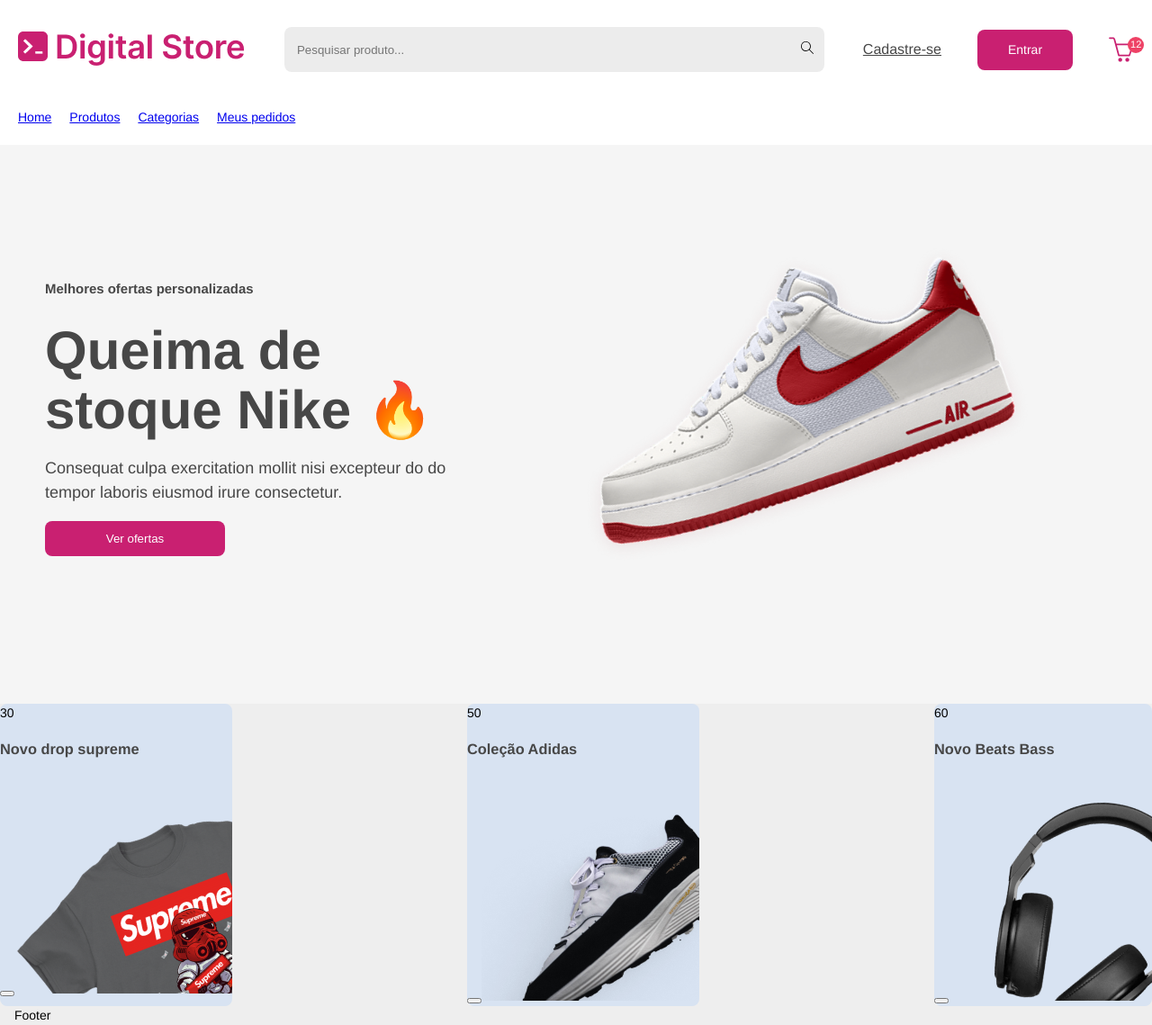
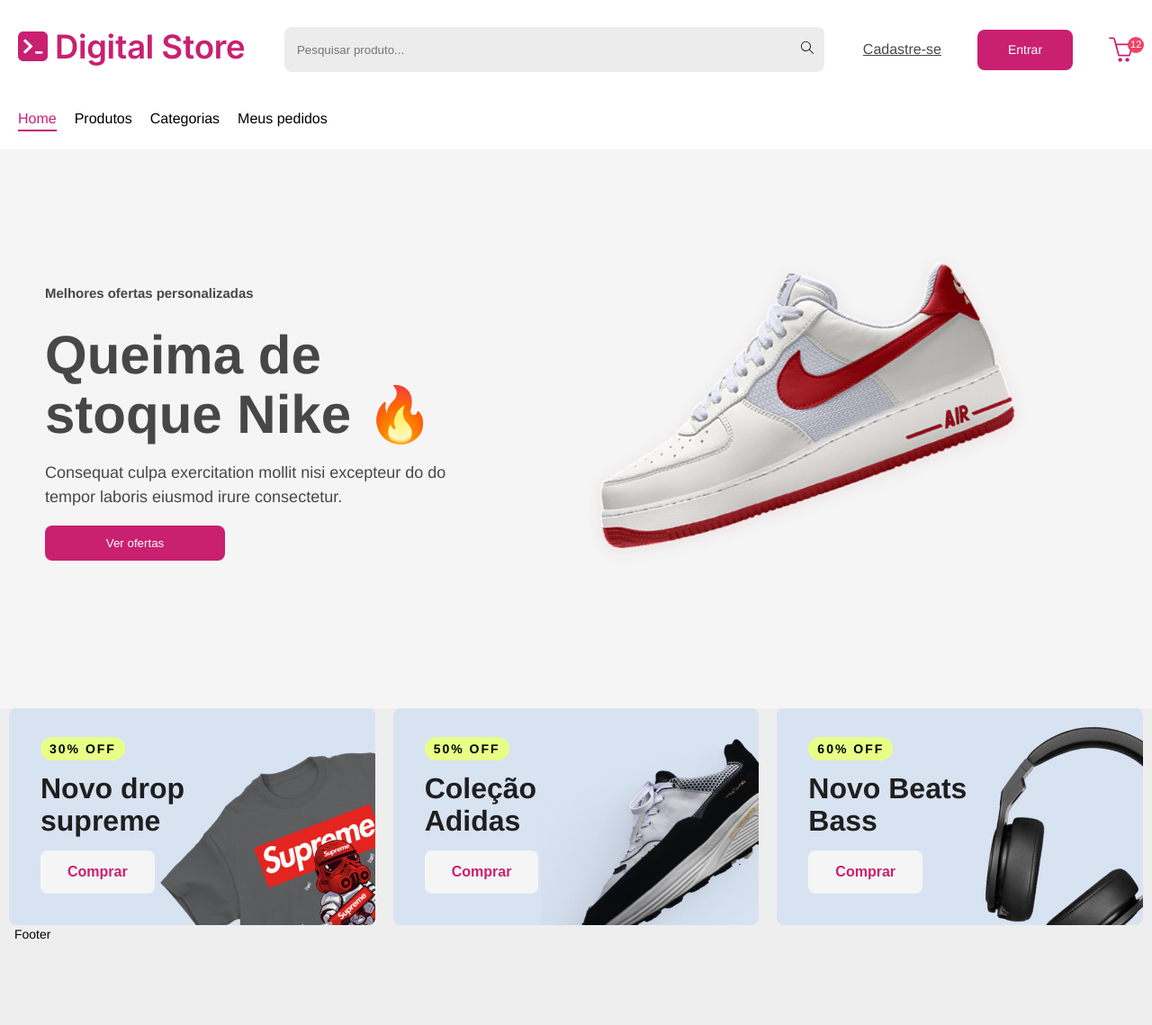
Before and after one commit to pamplona007/fs38-dc-projeto-react, a React (Vite) app: page / in a window 1280 px wide. Shown: the whole page at 90% size. After the commit the page ends 1049 px from the top, so only its background shows below. Built offline with nearby package versions, Linux system fonts and the light colour scheme.

Commit message:
Cards de destaque

```diff
--- a/src/components/menu/Menu.module.css
+++ b/src/components/menu/Menu.module.css
@@ -12,12 +12,17 @@
   margin: 0 auto;
 }
 
-.menu > li.active {
+.menu a {
+  text-decoration: none;
+  color: inherit;
+}
+
+.menu li.active {
   color: #c92071;
   border-bottom: 2px solid #c92071;
 }
 
-.menu > li.active,
-.menu > li.item {
+.menu li.active,
+.menu li.item {
   font-size: 16px;
 }
--- a/src/components/product-card-destack/ProductCardDestack.jsx
+++ b/src/components/product-card-destack/ProductCardDestack.jsx
@@ -1,13 +1,12 @@
-import ProductBadge from "../product-card/product-badge/ProductBadge";
 import style from "./ProductCardDestack.module.css";
 
 function ProductCardDestack({ title, image, discount }) {
   return (
     <>
       <div className={style.productCardDestack}>
-        <ProductBadge discount={discount} />
+        <span className={style.badge}>{discount}</span>
         <h3> {title} </h3>
-        <button></button>
+        <button>Comprar</button>
         <img src={image} alt="" />
       </div>
     </>
--- a/src/components/product-card-destack/ProductCardDestack.module.css
+++ b/src/components/product-card-destack/ProductCardDestack.module.css
@@ -1,4 +1,54 @@
 .productCardDestack {
+  position: relative;
   background-color: #d8e3f2;
   border-radius: 8px;
+  padding: 35px;
+  padding-right: 15%;
+  margin: 0 10px;
+  width: 100%;
+  overflow: hidden;
 }
+
+.badge {
+  background: #e7ff86;
+  font-size: 14px;
+  font-weight: 700;
+  letter-spacing: 2px;
+  text-transform: uppercase;
+  padding: 5px 10px;
+  border-radius: 50px;
+}
+
+.badge:after {
+  content: "% off";
+}
+
+.productCardDestack h3 {
+  font-size: 32px;
+  line-height: 36px;
+  color: var(--dark-text-color);
+  margin: 15px 0;
+}
+
+.productCardDestack button {
+  background-color: #f5f5f5;
+  border-radius: 8px;
+  min-height: 48px;
+  padding: 0 30px;
+  color: var(--primary);
+  font-weight: 700;
+  font-size: 16px;
+  border: 0;
+}
+
+.productCardDestack * {
+  position: relative;
+  z-index: 1;
+}
+
+.productCardDestack img {
+  position: absolute;
+  right: 0;
+  bottom: 0;
+  z-index: 0;
+}
```
Also changed, not shown: eslint.config.js (+18 -17 lines).
